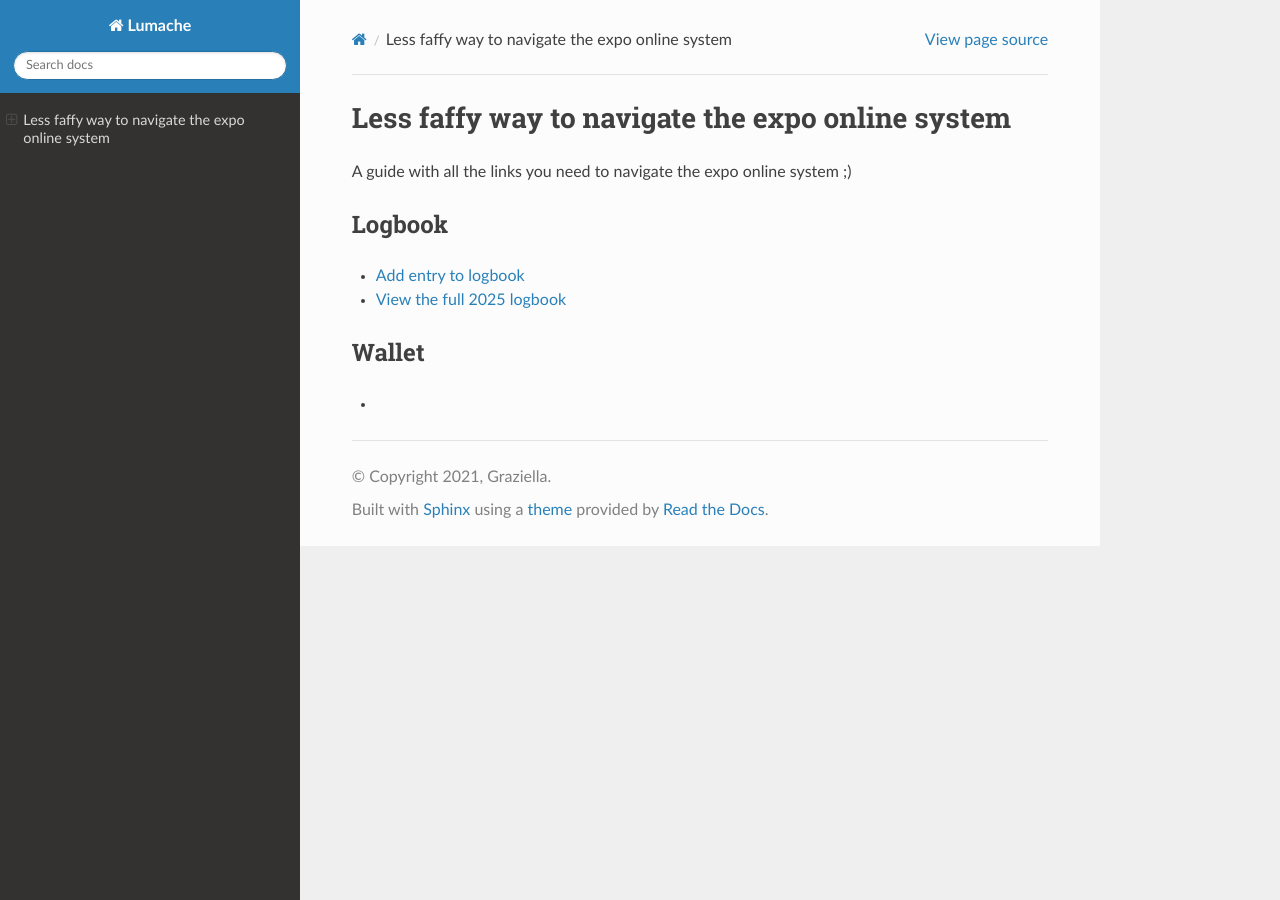
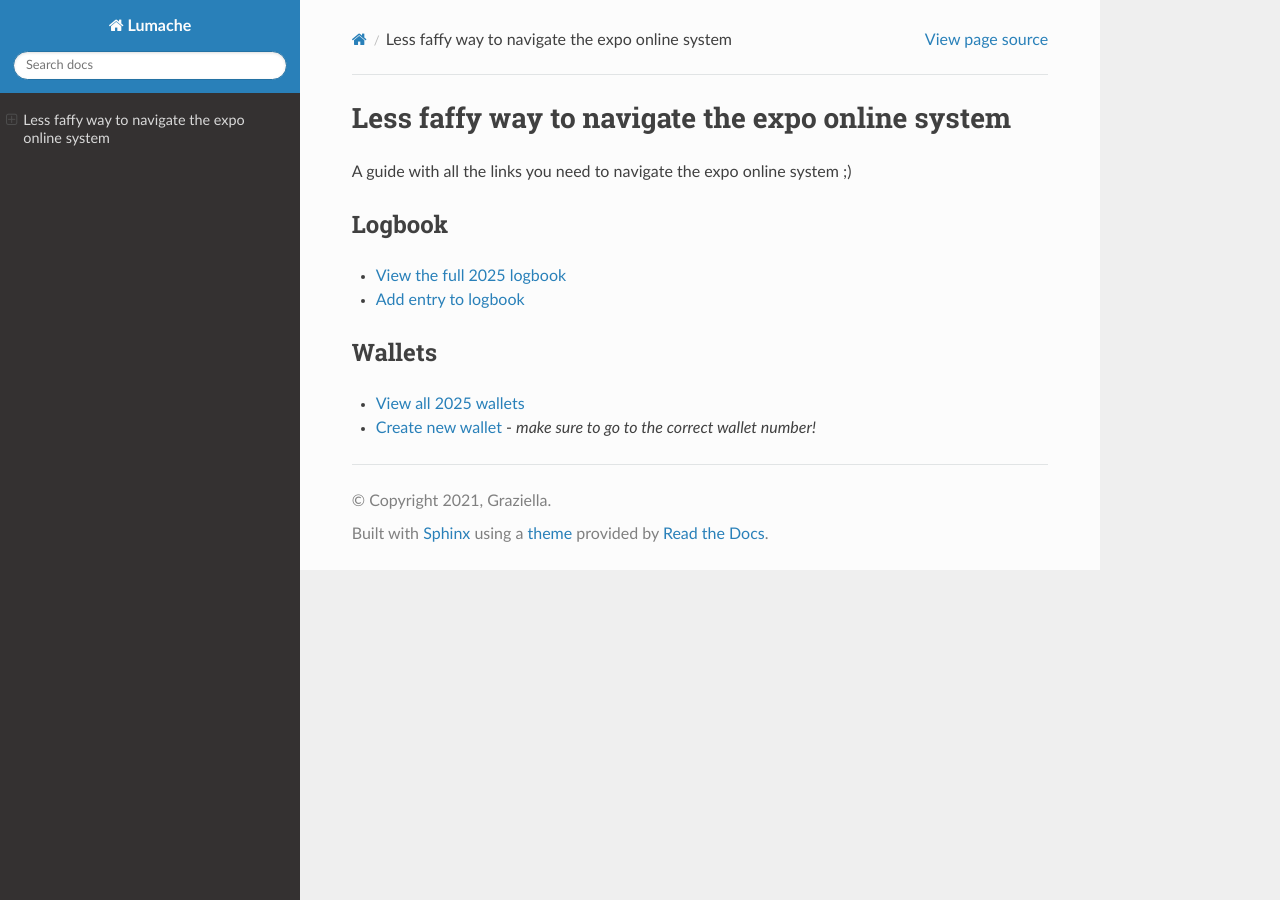
Before and after one commit to DylanW621/expoonlinehelpguide, a Sphinx documentation site: the page built from docs/source/index.rst, in a window 1280 px wide. Built offline with Sphinx 7.4.7 and the Read the Docs theme 3.1.0, drawn with Linux system fonts in a browser that asks for light colours.

Commit message:
update wallet information

```diff
--- a/docs/source/index.rst
+++ b/docs/source/index.rst
@@ -4,9 +4,10 @@ A guide with all the links you need to navigate the expo online system ;)
 
 Logbook
 -----------------------------------
+- `View the full 2025 logbook <http://expo.survex.com/years/2025/logbook.html>`_
 - `Add entry to logbook <http://expo.survex.com/logbookedit/>`_
-- `View the full 2025 logbook <http://expo.survex.com/years/2025/logbook.html/>`_
 
-Wallet
+Wallets
 -----------------------------------
--
+- `View all 2025 wallets <http://expo.survex.com/wallets/year/2025>`_
+- `Create new wallet <http://expo.survex.com/walletedit>`_ - *make sure to go to the correct wallet number!*
```
